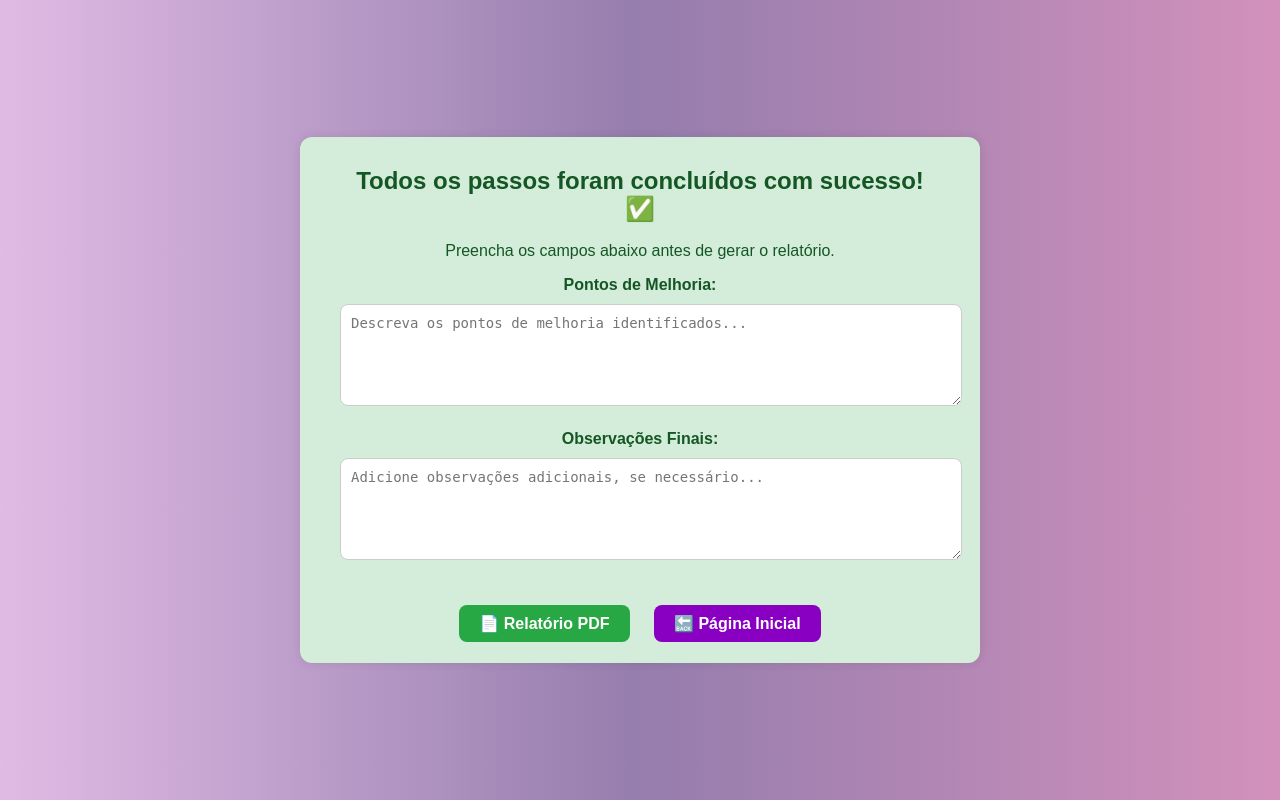
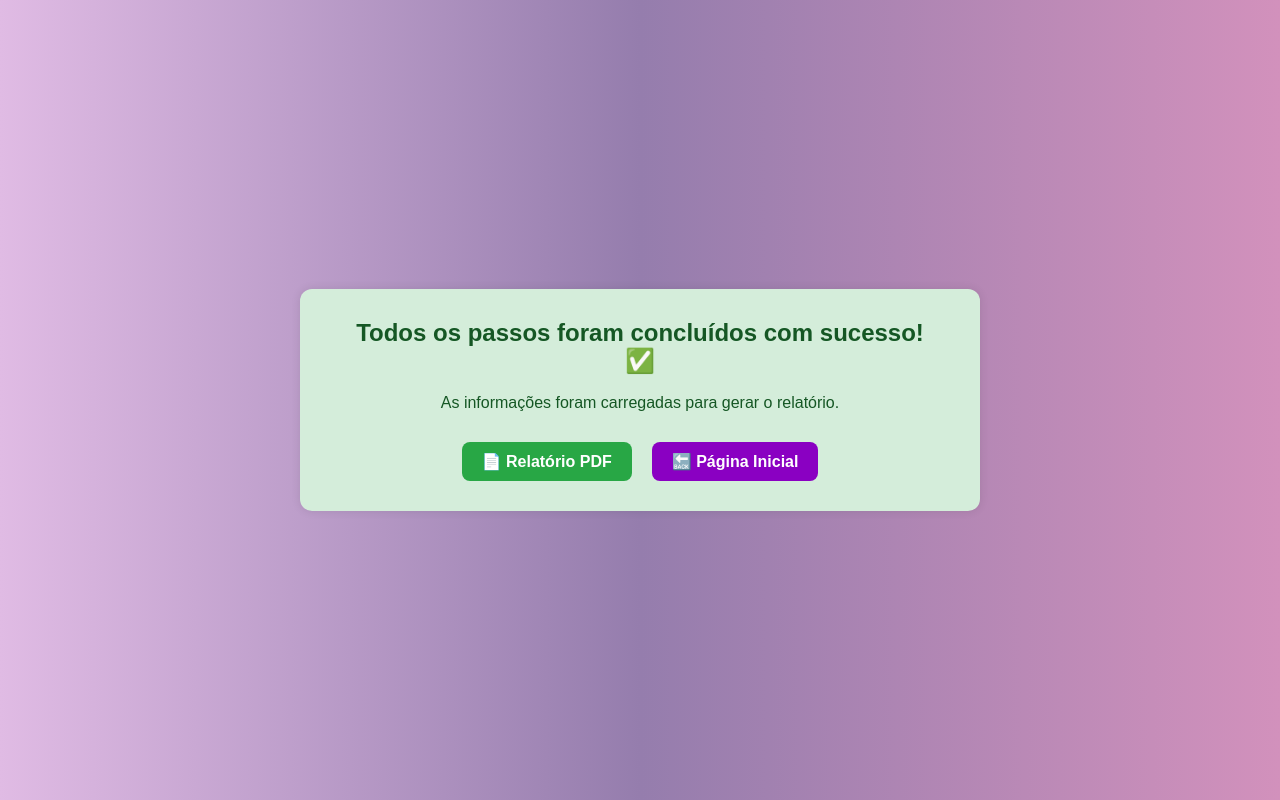
Before and after one commit to eclud88/incidentresponse_plan, a Flask app: page /incident/finalizar in a window 1280 px wide. Run offline with Flask 3, Linux system fonts and the light colour scheme.

Commit message:
First Commit

```diff
--- a/main.py
+++ b/main.py
@@ -87,6 +87,7 @@ def incident():
 
 @app.route('/incident/passos', methods=['GET', 'POST'])
 def passos():
+    session['inicio_registo'] = datetime.now().strftime("%d-%m-%Y %H:%M:%S")
     passos_incidentes = carregar_passos_incidentes()
 
     # Normalização da estrutura
@@ -159,7 +160,7 @@ def salvar_finalizacao():
     dados = request.get_json()
     session['melhorias'] = dados.get('melhorias', '')
     session['observacoes'] = dados.get('observacoes', '')
-    session['fim'] = datetime.now().strftime('%d/%m/%Y %H:%M:%S')  # ⬅️ NOVO
+    session['fim'] = datetime.now().strftime('%d/%m/%Y %H:%M:%S')
 
     return '', 204
 
@@ -177,7 +178,7 @@ def relatorio():
     evidencias = session.get('evidencias', {})
     melhorias = session.get('melhorias', 'N/D')
     observacoes = session.get('observacoes', 'N/D')
-    inicio = session.get('inicio', 'N/D')
+    inicio_registo = session.get('inicio_registo', 'N/D')
     fim = session.get('fim', datetime.now().strftime('%d/%m/%Y %H:%M:%S'))
 
     pdf = FPDF()
@@ -236,7 +237,12 @@ def relatorio():
     # Exportar PDF
     pdf_bytes = pdf.output(dest='S').encode('latin-1')
     pdf_stream = io.BytesIO(pdf_bytes)
-    return send_file(pdf_stream, mimetype='application/pdf', download_name='relatorio_incidente.pdf')
+
+    agora = datetime.now().strftime("%d-%m-%Y_%H%M%S")
+    nome_arquivo = f"relatorio_{agora}.pdf"
+
+
+    return send_file(pdf_stream, mimetype='application/pdf', download_name='nome_arquivo')
 
 
 if __name__ == '__main__':
--- a/templates/finalizar.html
+++ b/templates/finalizar.html
@@ -21,7 +21,8 @@
       border-radius: 12px;
       box-shadow: 0 0 10px rgba(0, 0, 0, 0.1);
       text-align: center;
-      width: 600px;
+      max-width: 600px;
+      width: 100%;
     }
 
     .mensagem h2 {
@@ -31,48 +32,44 @@
     textarea {
       width: 100%;
       height: 80px;
-      margin-top: 10px;
-      margin-bottom: 20px;
+      margin: 10px 0 20px 0;
       padding: 10px;
       border-radius: 8px;
       border: 1px solid #ccc;
       font-size: 14px;
+      resize: vertical;
     }
 
     .botoes {
-      margin-top: 20px;
-    }
-
-    .botoes a {
-      text-decoration: none;
-      margin: 0 10px;
+      margin-top: 30px;
+      display: flex;
+      justify-content: center;
+      gap: 20px;
+      flex-wrap: wrap;
     }
 
     .btn {
       padding: 10px 20px;
-      background-color: #28a745;
       border-radius: 8px;
       color: white;
+      font-weight: bold;
       text-decoration: none;
-      font-weight: bold;
       transition: background-color 0.3s;
     }
 
-    .btn:hover {
+    .btn-relatorio {
+      background-color: #28a745;
+    }
+
+    .btn-relatorio:hover {
       background-color: #218838;
     }
 
-    .btn_btn {
-      padding: 10px 20px;
+    .btn-home {
       background-color: #8A00C2;
-      border-radius: 8px;
-      color: white;
-      text-decoration: none;
-      font-weight: bold;
-      transition: background-color 0.3s;
     }
 
-    .btn_btn:hover {
+    .btn-home:hover {
       background-color: #6b008e;
     }
   </style>
@@ -80,24 +77,23 @@
 <body>
   <div class="mensagem">
     <h2>Todos os passos foram concluídos com sucesso! ✅</h2>
-    <p>Preencha os campos abaixo antes de gerar o relatório.</p>
+    <p>As informações foram carregadas para gerar o relatório.</p>
 
-    <label for="melhorias"><strong>Pontos de Melhoria:</strong></label>
-    <textarea id="melhorias" placeholder="Descreva os pontos de melhoria identificados..."></textarea>
-
-    <label for="observacoes"><strong>Observações Finais:</strong></label>
-    <textarea id="observacoes" placeholder="Adicione observações adicionais, se necessário..."></textarea>
-
-    <div class="botoes" style="text-align: center; margin-top: 30px;">
-      <a href="#" class="btn" onclick="guardarEDownload()">📄 Relatório PDF</a>
-      <a href="{{ url_for('index') }}" class="btn_btn">🔙 Página Inicial</a>
+    <div class="botoes">
+      <a href="#" class="btn btn-relatorio" onclick="guardarEDownload()">📄 Relatório PDF</a>
+      <a href="{{ url_for('index') }}" class="btn btn-home">🔙 Página Inicial</a>
     </div>
   </div>
 
   <script>
     function guardarEDownload() {
-      const melhorias = document.getElementById("melhorias").value;
-      const observacoes = document.getElementById("observacoes").value;
+      const melhorias = document.getElementById("melhorias").value.trim();
+      const observacoes = document.getElementById("observacoes").value.trim();
+
+      if (!melhorias || !observacoes) {
+        alert("Por favor, preencha todos os campos antes de gerar o relatório.");
+        return;
+      }
 
       fetch("/salvar_finalizacao", {
         method: "POST",
@@ -108,11 +104,12 @@
       })
       .then(response => {
         if (response.ok) {
-          window.location.href = "/incident/relatorio";
+          window.open("/incident/relatorio", "_blank");
         } else {
-          alert("Erro ao guardar dados.");
+          alert("Erro ao guardar dados. Tente novamente.");
         }
-      });
+      })
+      .catch(() => alert("Erro de comunicação com o servidor."));
     }
   </script>
 </body>
```
Also changed, not shown: templates/incident.html (+7 -7 lines), templates/index.html (+7 -1 lines), templates/passos.html (+18 -2 lines).
